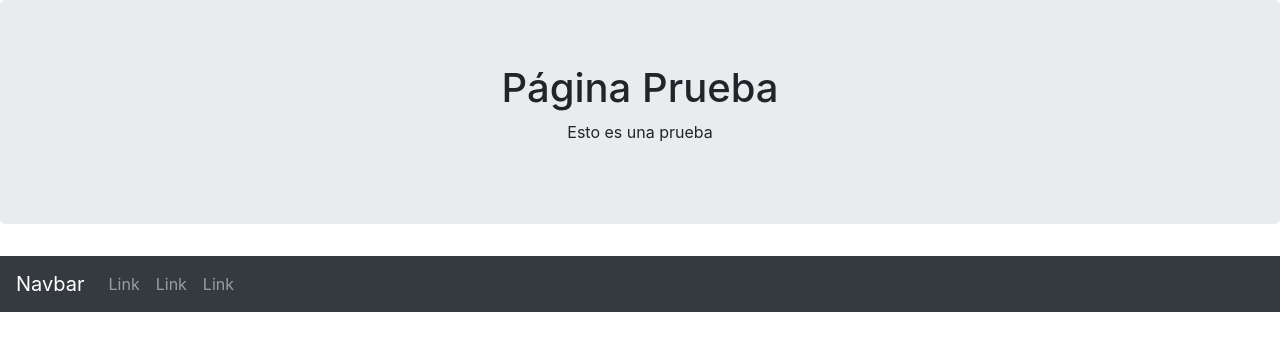
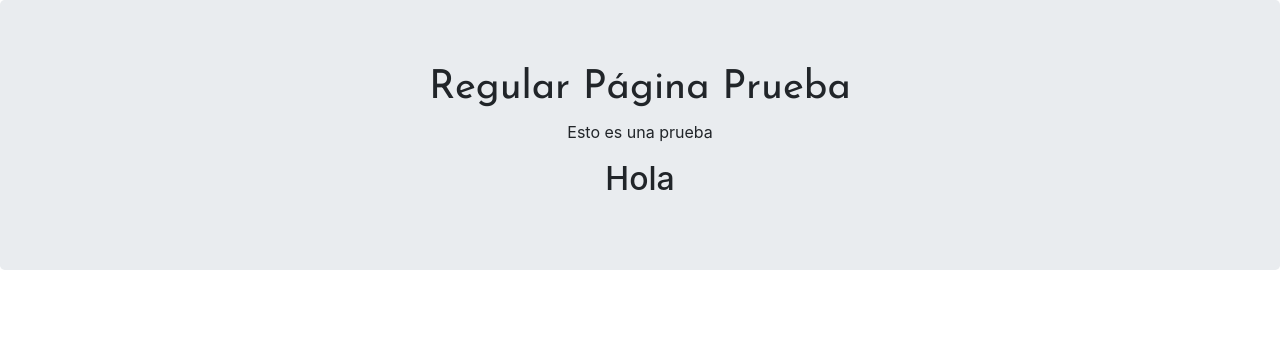
Before and after one commit to ctm79/DIW05, a plain HTML site: page index.html in a window 1280 px wide. Drawn offline with nearby package versions, Linux system fonts and the light colour scheme.

Commit message:
prueba commit

```diff
--- a/index.html
+++ b/index.html
@@ -5,35 +5,20 @@
     <meta name="viewport" content="width=device-width, initial-scale=1.0">
     <meta http-equiv="X-UA-Compatible" content="ie=edge firefox">
     <title>Document</title>
-    <link rel="stylesheet" href="css\bootstrap.min.css" crossorigin="anonymous">
-    <link rel="stylesheet" href="css\bootstrap-theme.min.css" crossorigin="anonymous">
+    <link rel="stylesheet" type="text/css" href="css/tarea05.css" title="style" />
+    <link href="https://fonts.googleapis.com/css?family=Josefin+Sans&display=swap" rel="stylesheet">
+    <link rel="stylesheet" href="css/bootstrap.min.css" crossorigin="anonymous">
+    <link rel="stylesheet" href="css/bootstrap-theme.min.css" crossorigin="anonymous">
     <script src="js/bootstrap.min.js" crossorigin="anonymous"></script>
 
     </head>
 <body>
     <div class="jumbotron text-center">
-        <h1>Página Prueba</h1>
+        <h1>Regular Página Prueba</h1>
         <p>Esto es una prueba</p>
+        <h2>Hola</h2>
     </div>
-    <nav class="navbar navbar-expand-sm bg-dark navbar-dark">
-        <a class="navbar-brand" href="#">Navbar</a>
-        <button class="navbar-toggler" type="button" data-toggle="collapse" data-target="#collapsibleNavbar">
-          <span class="navbar-toggler-icon"></span>
-        </button>
-        <div class="collapse navbar-collapse" id="collapsibleNavbar">
-          <ul class="navbar-nav">
-            <li class="nav-item">
-              <a class="nav-link" href="#">Link</a>
-            </li>
-            <li class="nav-item">
-              <a class="nav-link" href="#">Link</a>
-            </li>
-            <li class="nav-item">
-              <a class="nav-link" href="#">Link</a>
-            </li>
-          </ul>
-        </div>
-    </nav>
+
 
 
 
```
